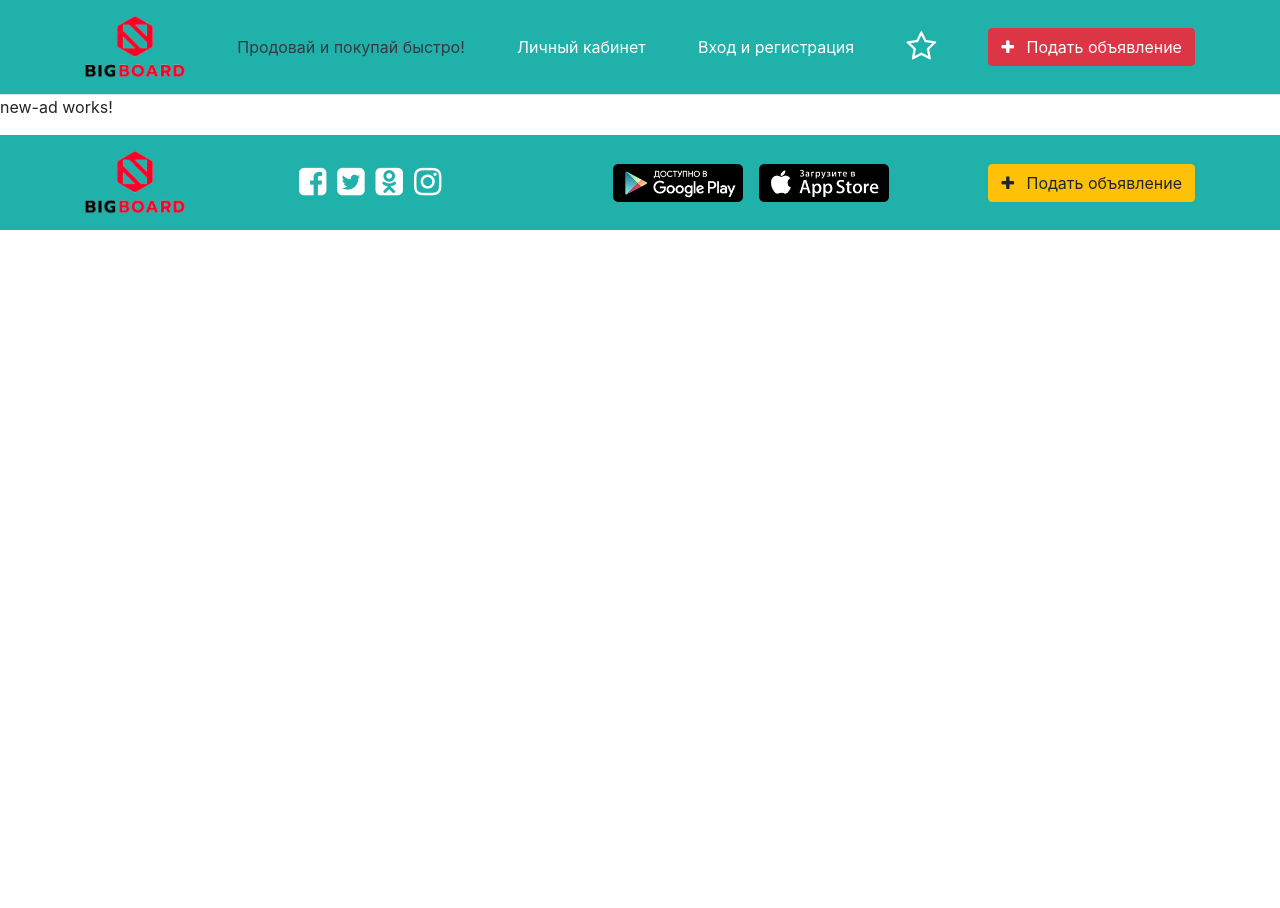
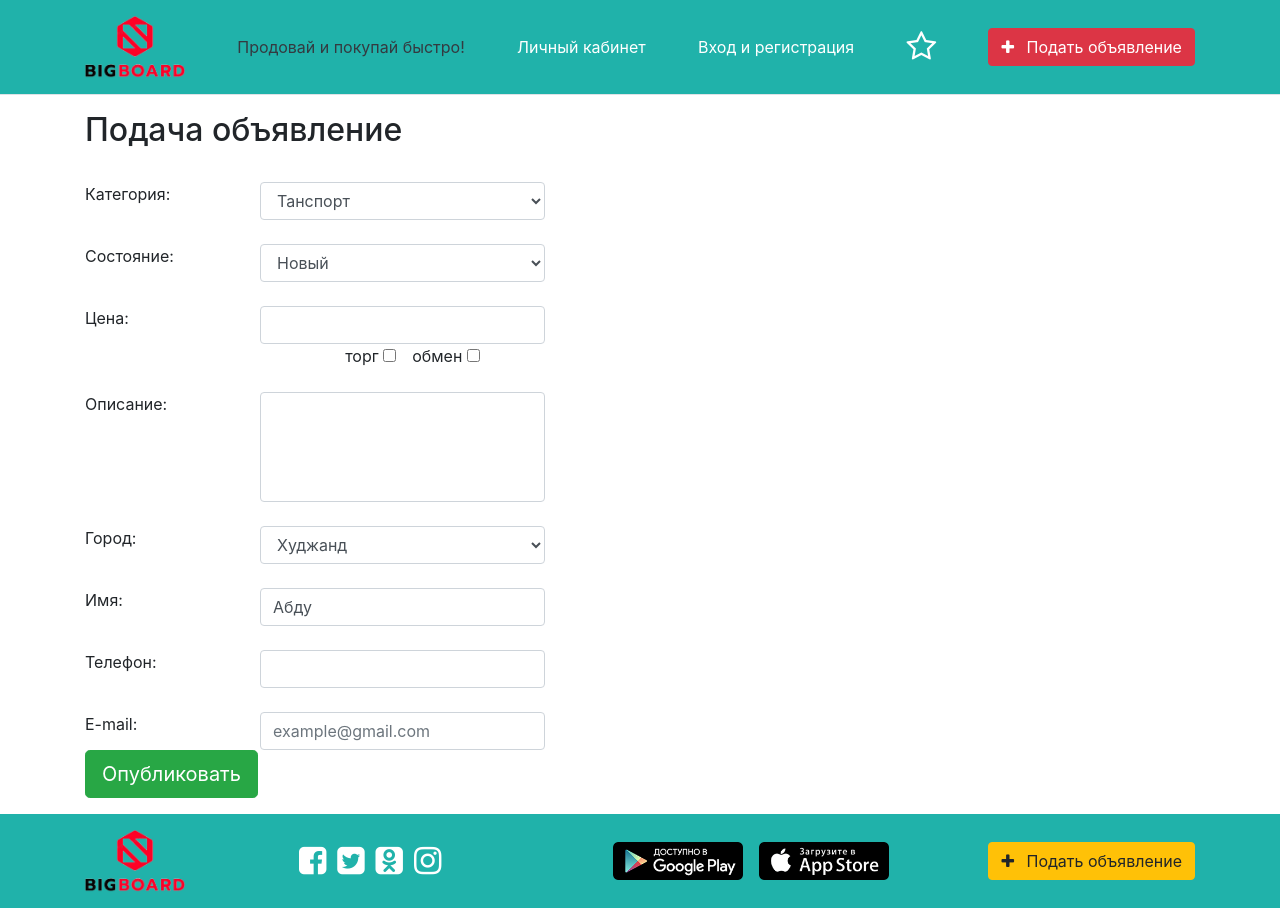
Before and after one commit to kosimbekGH/big-board, an Angular app: page /new-ad in a window 1280 px wide. Before the commit the page ends 800 px from the top, so only its background shows below. Built offline with nearby package versions, Linux system fonts and the light colour scheme.

Commit message:
Добавления объявлении

```diff
--- a/src/app/pages/create-ad/components/new-ad/new-ad.component.html
+++ b/src/app/pages/create-ad/components/new-ad/new-ad.component.html
@@ -1 +1,85 @@
-<p>new-ad works!</p>
+<div class="container m-auto">
+  <h2 class="mt-3">Подача объявление</h2>
+
+  <div class="">
+    <div class="d-flex flex-column ">
+      <div class="row mt-4">
+        <label class="col-2 align-items-center">Категория:</label>
+        <select class="form-control col-3">
+          <option routerLink="/">Танспорт</option>
+          <option routerLink="/">Недвижимость</option>
+          <option routerLink="/">Электроника</option>
+          <option routerLink="/">Услуги</option>
+          <option routerLink="/">Работа</option>
+          <option routerLink="/">Животные</option>
+          <option routerLink="/">Бизнес</option>
+        </select>
+      </div>
+
+      <div class="row mt-4">
+        <label class="col-2 align-items-center">Состояние:</label>
+        <select class="form-control col-3">
+          <option routerLink="/">Новый</option>
+          <option routerLink="/">Б/У</option>
+        </select>
+      </div>
+
+      <div class="row mt-4">
+        <label class="form-group col-2 align-items-center">Цена:</label>
+        <span>
+        <input class="form-control  form-width" type="number  ">
+
+          <div class="form-group form-check d-flex justify-content-center form-width">
+      <label class="mr-3">торг
+        <input type="checkbox" class="">
+      </label>
+      <label class="">обмен
+        <input type="checkbox" class="">
+      </label>
+    </div>
+      </span>
+      </div>
+
+
+      <div class="row">
+        <label class="col-2 align-items-center">Описание:</label>
+        <textarea type="text" rows="4" class="form-control form-control col-3 resize">
+      </textarea>
+      </div>
+
+
+      <div class="row mt-4">
+        <label class="col-2 align-items-center">Город:</label>
+        <select class="form-control col-3">
+          <option routerLink="/">Худжанд</option>
+          <option routerLink="/">Душанбе</option>
+          <option routerLink="/">Чкаловск</option>
+          <option routerLink="/">Истаравшан</option>
+          <option routerLink="/">Другой</option>
+        </select>
+      </div>
+
+      <div class="row mt-4">
+        <label class="col-2 align-items-center">Имя:</label>
+        <input type="text" value="Абду" class="form-control col-3">
+      </div>
+
+      <div class="row mt-4">
+        <label class="col-2 align-items-center">Телефон:</label>
+        <input type="text" class="form-control col-3">
+      </div>
+
+      <div class="row mt-4">
+        <label class="col-2 align-items-center">E-mail:</label>
+        <input type="text" placeholder="example@gmail.com" class="form-control col-3">
+      </div>
+
+
+      <div class="">
+        <button class="btn btn-success btn-lg">
+          Опубликовать
+        </button>
+      </div>
+    </div>
+  </div>
+</div>
--- a/src/app/pages/create-ad/components/new-ad/new-ad.component.scss
+++ b/src/app/pages/create-ad/components/new-ad/new-ad.component.scss
@@ -0,0 +1,7 @@
+
+.form-width{
+  width: 285px;
+}
+.resize{
+  resize: none;
+}
--- a/src/app/pages/favorite/components/favorite/favorite.component.html
+++ b/src/app/pages/favorite/components/favorite/favorite.component.html
@@ -10,7 +10,7 @@
     <img src="../../../../../assets/img/1.jpg" class="card-img-top" alt="...">
     <div class="card-body">
       <h5 class="card-title">Названия объяления(Цена)</h5>
-        <button class="btn btn-danger col-12 ">Убрать из избранных</button>
+        <button routerLink="/" class="btn btn-danger col-12 ">Убрать из избранных</button>
     </div>
   </div>
 
@@ -18,7 +18,7 @@
     <img src="../../../../../assets/img/1.jpg" class="card-img-top" alt="...">
     <div class="card-body">
       <h5 class="card-title">Названия объяления(Цена)</h5>
-      <button class="btn btn-danger col-12 ">Убрать из избранных</button>
+      <button routerLink="/" class="btn btn-danger col-12 ">Убрать из избранных</button>
     </div>
   </div>
 
@@ -26,7 +26,7 @@
   <img src="../../../../../assets/img/1.jpg" class="card-img-top" alt="...">
   <div class="card-body">
     <h5 class="card-title">Названия объяления(Цена)</h5>
-    <button class="btn btn-danger col-12 ">Убрать из избранных</button>
+    <button routerLink="/" class="btn btn-danger col-12 ">Убрать из избранных</button>
   </div>
 </div>
 
@@ -38,7 +38,7 @@
       <img src="../../../../../assets/img/1.jpg" class="card-img-top" alt="...">
       <div class="card-body">
         <h5 class="card-title">Названия объяления(Цена)</h5>
-        <button class="btn btn-danger col-12 ">Убрать из избранных</button>
+        <button routerLink="/" class="btn btn-danger col-12 ">Убрать из избранных</button>
       </div>
     </div>
 
@@ -46,7 +46,7 @@
       <img src="../../../../../assets/img/1.jpg" class="card-img-top" alt="...">
       <div class="card-body">
         <h5 class="card-title">Названия объяления(Цена)</h5>
-        <button class="btn btn-danger col-12 ">Убрать из избранных</button>
+        <button routerLink="/" class="btn btn-danger col-12 ">Убрать из избранных</button>
       </div>
     </div>
 
@@ -54,7 +54,7 @@
       <img src="../../../../../assets/img/1.jpg" class="card-img-top" alt="...">
       <div class="card-body">
         <h5 class="card-title">Названия объяления(Цена)</h5>
-        <button class="btn btn-danger col-12 ">Убрать из избранных</button>
+        <button routerLink="/" class="btn btn-danger col-12 ">Убрать из избранных</button>
       </div>
     </div>
 
--- a/src/app/pages/profile/components/login/login.component.html
+++ b/src/app/pages/profile/components/login/login.component.html
@@ -1,7 +1,7 @@
 <div class="container">
 
   <div class="">
-    <h1><span (click)="hideReg()" class="cursor-pointer ">Регистрация/Войти</span></h1>
+    <h2 class="mt-3"><span (click)="hideReg()" class="cursor-pointer ">Регистрация/Войти</span></h2>
     <div>
 
       <div *ngIf="hide; else showReg">
--- a/src/app/pages/profile/components/personal-area/personal-area.component.html
+++ b/src/app/pages/profile/components/personal-area/personal-area.component.html
@@ -15,8 +15,8 @@
       <p>Lorem ipsum dolor sit amet.</p>
       <p class="card-text text-muted">Опубликовано 11.10.2020, 15:04 </p>
         <div  class="d-flex justify-content-between" >
-          <button class="btn btn-warning">Изменить</button>
-          <button class="btn btn-danger ">Удалить</button>
+          <button routerLink="/" class="btn btn-warning">Изменить</button>
+          <button routerLink="/" class="btn btn-danger ">Удалить</button>
         </div>
     </div>
   </div>
@@ -28,8 +28,8 @@
       <p>Lorem ipsum dolor sit amet.</p>
       <p class="card-text text-muted">Опубликовано 11.10.2020, 15:04 </p>
       <div  class="d-flex justify-content-between" >
-        <button class="btn btn-warning">Изменить</button>
-        <button class="btn btn-danger ">Удалить</button>
+        <button routerLink="/" class="btn btn-warning">Изменить</button>
+        <button routerLink="/"  class="btn btn-danger ">Удалить</button>
       </div>
     </div>
   </div>
@@ -41,8 +41,8 @@
       <p>Lorem ipsum dolor sit amet.</p>
       <p class="card-text text-muted">Опубликовано 11.10.2020, 15:04 </p>
       <div  class="d-flex justify-content-between" >
-        <button class="btn btn-warning">Изменить</button>
-        <button class="btn btn-danger ">Удалить</button>
+        <button routerLink="/"  class="btn btn-warning">Изменить</button>
+        <button routerLink="/"  class="btn btn-danger ">Удалить</button>
       </div>
     </div>
   </div>
@@ -59,8 +59,8 @@
         <p>Lorem ipsum dolor sit amet.</p>
         <p class="card-text text-muted">Опубликовано 11.10.2020, 15:04 </p>
         <div  class="d-flex justify-content-between" >
-          <button class="btn btn-warning">Изменить</button>
-          <button class="btn btn-danger ">Удалить</button>
+          <button routerLink="/"  class="btn btn-warning">Изменить</button>
+          <button routerLink="/"  class="btn btn-danger ">Удалить</button>
         </div>
       </div>
     </div>
@@ -72,8 +72,8 @@
         <p>Lorem ipsum dolor sit amet.</p>
         <p class="card-text text-muted">Опубликовано 11.10.2020, 15:04 </p>
         <div  class="d-flex justify-content-between" >
-          <button class="btn btn-warning">Изменить</button>
-          <button class="btn btn-danger ">Удалить</button>
+          <button  routerLink="/" class="btn btn-warning">Изменить</button>
+          <button routerLink="/"  class="btn btn-danger ">Удалить</button>
         </div>
       </div>
     </div>
@@ -85,8 +85,8 @@
         <p>Lorem ipsum dolor sit amet.</p>
         <p class="card-text text-muted">Опубликовано 11.10.2020, 15:04 </p>
         <div  class="d-flex justify-content-between" >
-          <button class="btn btn-warning">Изменить</button>
-          <button class="btn btn-danger ">Удалить</button>
+          <button routerLink="/"  class="btn btn-warning">Изменить</button>
+          <button routerLink="/"  class="btn btn-danger ">Удалить</button>
         </div>
       </div>
     </div>
```
